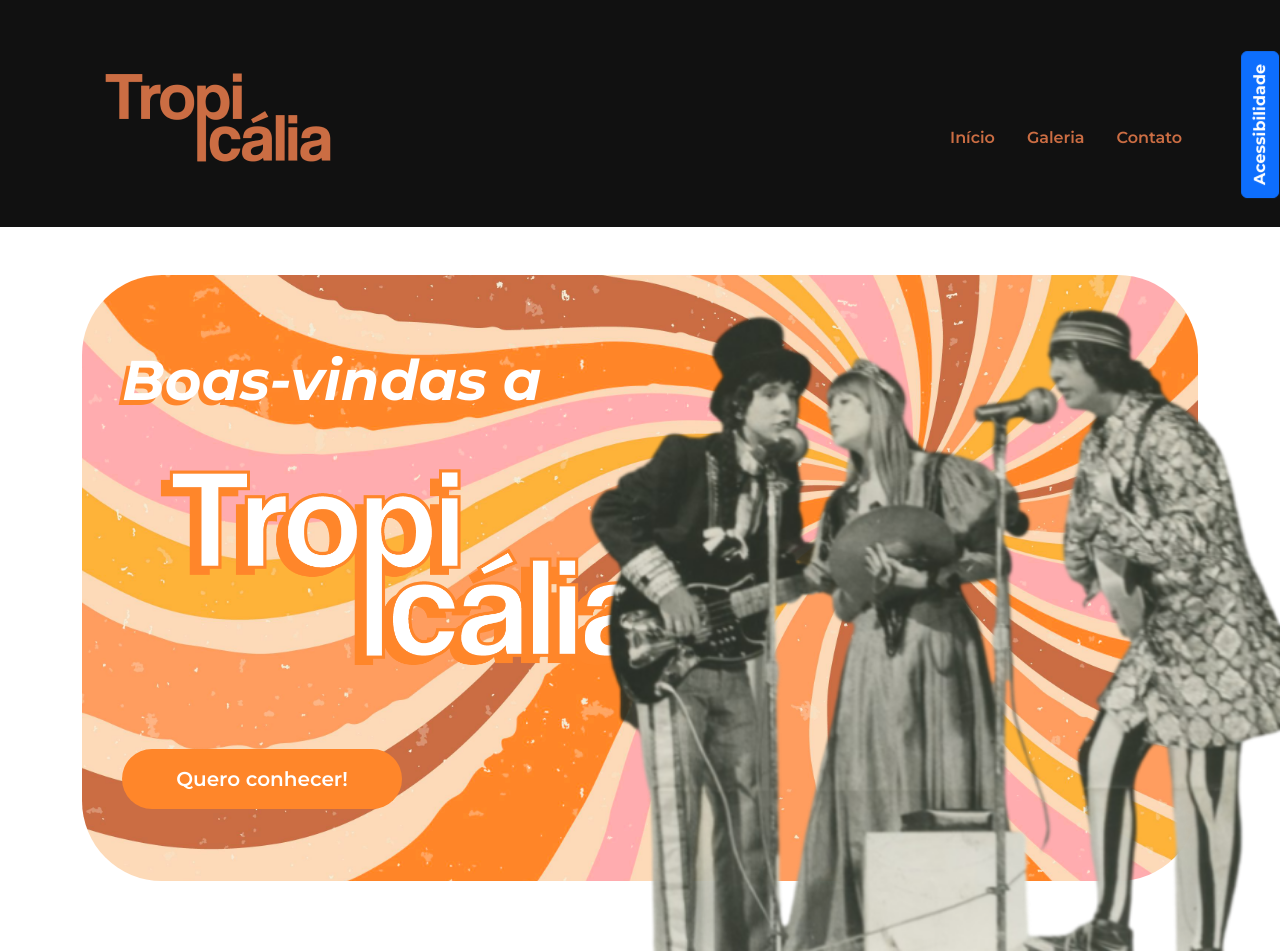
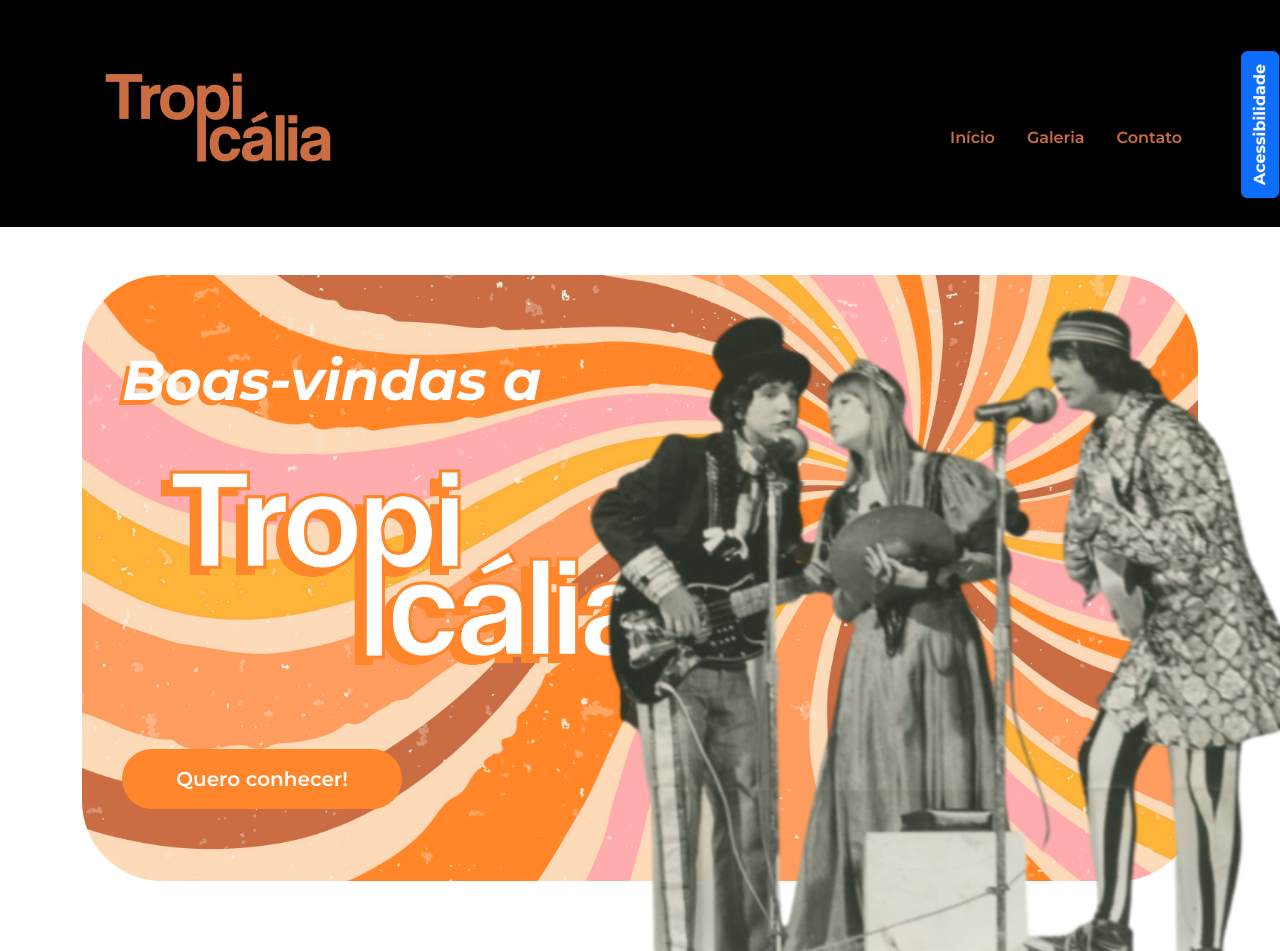
Before and after one commit to PauloHenrique0341/crispy-rotary-phone, a plain HTML site: page index.html in a window 1280 px wide. Shown: the top 951 px of the page. Drawn offline with nearby package versions, Linux system fonts and the light colour scheme.

Commit message:
styles.css

```diff
--- a/styles.css
+++ b/styles.css
@@ -11,7 +11,7 @@ body {
 }
 
 header {
-    background-color: #111111;
+    background-color: #000000;
 }
 
 
```
